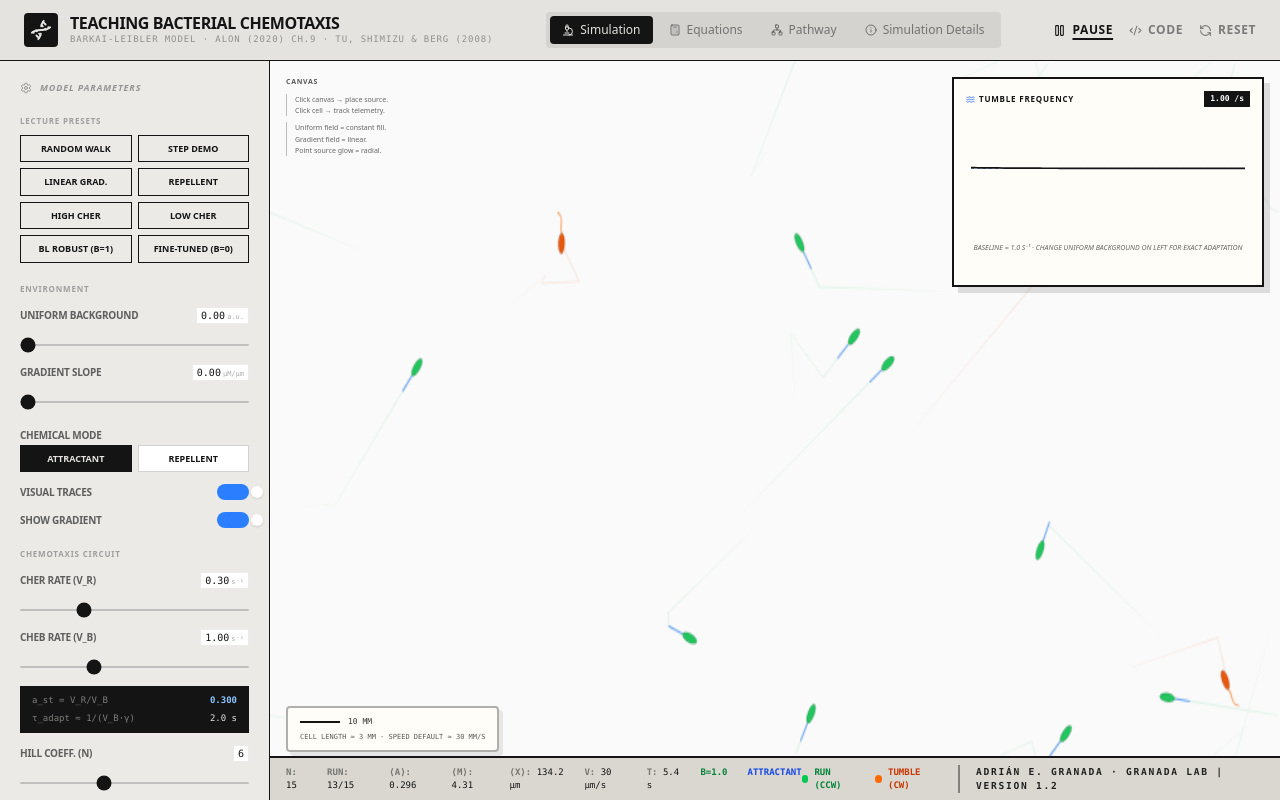
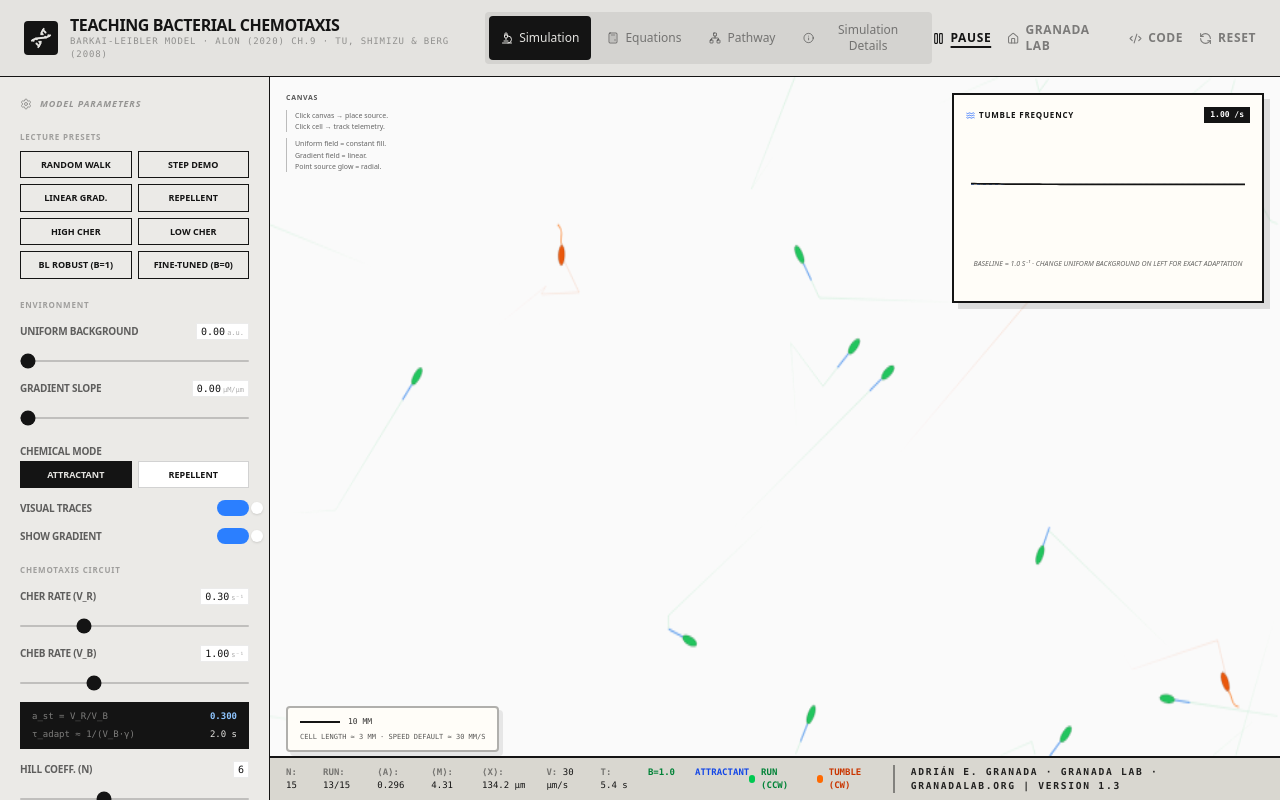
Before and after one commit to Granada-Lab/chemotaxis, a React (Vite) app: page / in a window 1280 px wide. Built offline with nearby package versions, Linux system fonts and the light colour scheme.

Commit message:
v1.3: links back to granada-lab.github.io and granadalab.org

```diff
--- a/metadata.json
+++ b/metadata.json
@@ -1,7 +1,7 @@
 {
   "name": "Teaching Bacterial Chemotaxis",
   "description": "Interactive lecture simulator for E. coli chemotaxis — signal transduction, run-and-tumble dynamics, and exact adaptation (Tu, Shimizu & Berg 2008). Designed for teaching.",
-  "version": "1.2.0",
+  "version": "1.3.0",
   "requestFramePermissions": [],
   "majorCapabilities": []
 }
--- a/package.json
+++ b/package.json
@@ -1,7 +1,7 @@
 {
   "name": "bacterial-chemotaxis-simulator",
   "private": true,
-  "version": "1.2.0",
+  "version": "1.3.0",
   "type": "module",
   "scripts": {
     "dev": "vite --port=3000 --host=0.0.0.0",
--- a/src/components/Dashboard.tsx
+++ b/src/components/Dashboard.tsx
@@ -1,7 +1,7 @@
 import React, { useState, useMemo, useEffect, useRef, useCallback } from 'react';
 import {
   Dna, Settings, Play, Pause, RefreshCcw,
-  Activity as ActivityIcon, Calculator, Microscope, Network, Waves, MapPin, Info, CodeXml,
+  Activity as ActivityIcon, Calculator, Microscope, Network, Waves, MapPin, Info, CodeXml, Home,
 } from 'lucide-react';
 import { useChemotaxisModel } from '../hooks/useChemotaxisModel';
 import { INITIAL_PARAMS, SimulationParams, M_MAX, GAMMA } from '../types';
@@ -240,6 +240,10 @@ export default function Dashboard() {
             {isPlaying ? <Pause size={13} /> : <Play size={13} />}
             {isPlaying ? 'Pause' : 'Resume'}
           </button>
+          <a href="https://granada-lab.github.io/" title="Granada Lab home"
+            className="flex items-center gap-1.5 text-xs font-bold uppercase tracking-wider opacity-50 hover:opacity-100 transition-opacity">
+            <Home size={13} />Granada Lab
+          </a>
           <a href="https://github.com/Granada-Lab/chemotaxis" target="_blank" rel="noopener noreferrer"
             title="Source code on GitHub"
             className="flex items-center gap-1.5 text-xs font-bold uppercase tracking-wider opacity-50 hover:opacity-100 transition-opacity">
@@ -528,7 +532,7 @@ export default function Dashboard() {
                     <span className="text-orange-700 font-bold">TUMBLE (CW)</span>
                   </span>
                   <span className="border-l-2 border-black/40 pl-4 text-[9.6px] font-black uppercase tracking-[0.18em] text-black/85">
-                    <a href="https://github.com/Granada-Lab" target="_blank" rel="noopener noreferrer" className="hover:underline">Adrián E. Granada · Granada Lab</a> | Version 1.2
+                    Adrián E. Granada · <a href="https://granada-lab.github.io/" className="hover:underline">Granada Lab</a> · <a href="https://granadalab.org" target="_blank" rel="noopener noreferrer" className="hover:underline">granadalab.org</a> | Version 1.3
                   </span>
                 </div>
               </div>
@@ -869,7 +873,7 @@ function SimulationDetailsView() {
         <p className="mt-8 text-[11px] leading-relaxed text-black/55">
           Model, teaching design and parameter choices: Adrián E. Granada. The interface code was written with the help of AI
           coding assistants (Google AI Studio, Claude), then reviewed and tested by the author. Source code and architecture
-          notes: <a href="https://github.com/Granada-Lab/chemotaxis" target="_blank" rel="noopener noreferrer" className="underline">github.com/Granada-Lab/chemotaxis</a>.
+          notes: <a href="https://github.com/Granada-Lab/chemotaxis" target="_blank" rel="noopener noreferrer" className="underline">github.com/Granada-Lab/chemotaxis</a>. More from the group: <a href="https://granada-lab.github.io/" className="underline">granada-lab.github.io</a> · <a href="https://granadalab.org" target="_blank" rel="noopener noreferrer" className="underline">granadalab.org</a>.
         </p>
       </div>
     </div>
```
Also changed, not shown: 2 other files (tests, documents, lock files or other folders).
